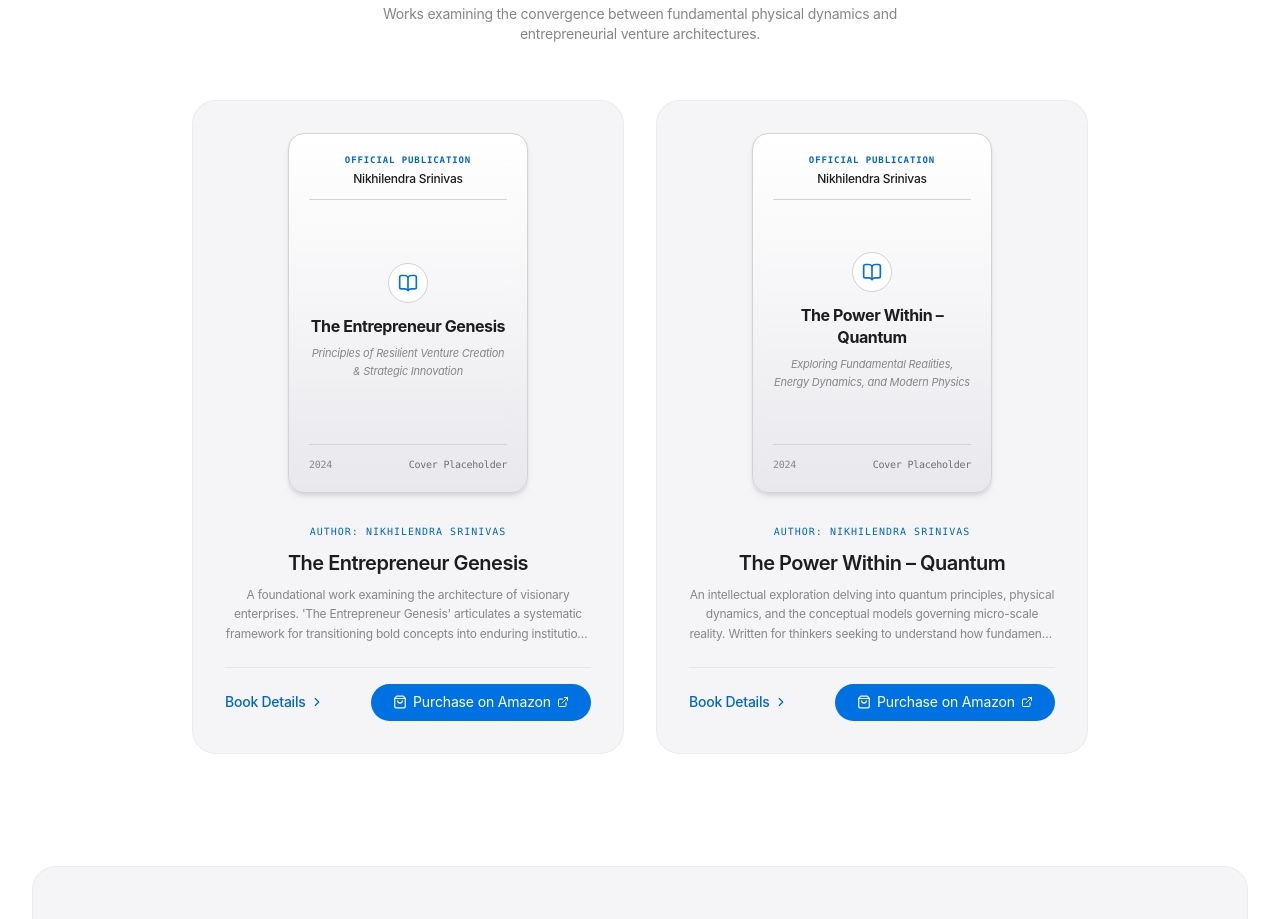
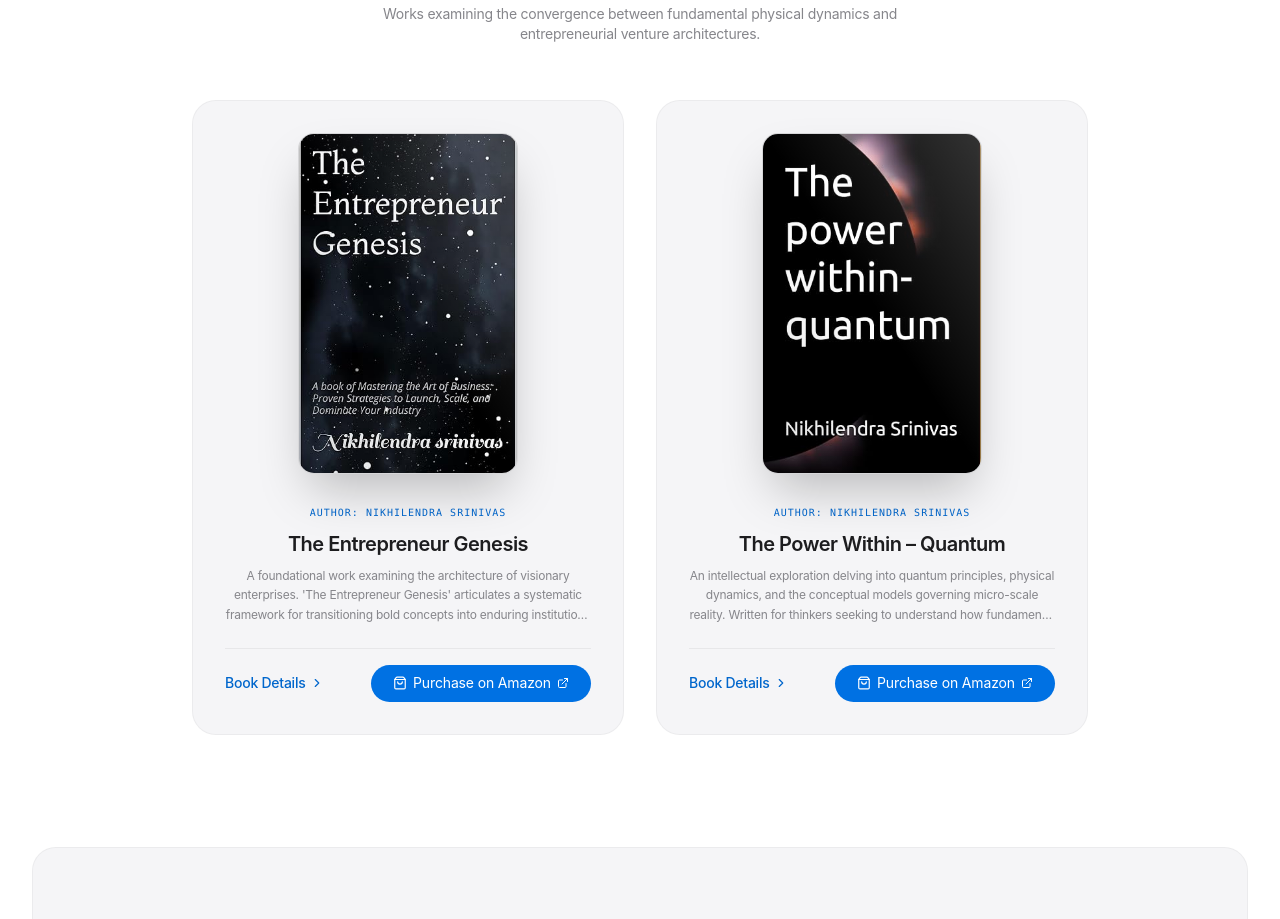
Before and after one commit to Nikhilendra1111/cognisrin-website, a React (Vite) app: page / in a window 1280 px wide. Shown: the part 3320-4239 px from the top of the page. Built offline with nearby package versions, Linux system fonts and the light colour scheme; no server answers; the database is empty.

Commit message:
Add official Amazon book cover images for The Entrepreneur Genesis and The Power Within - Quantum

```diff
--- a/src/components/common/BookCoverPlaceholder.tsx
+++ b/src/components/common/BookCoverPlaceholder.tsx
@@ -1,28 +1,47 @@
-import React from 'react';
+import React, { useState } from 'react';
 import { BookOpen } from 'lucide-react';
 import { Publication } from '../../types';
 
 interface Props {
   publication: Publication;
   className?: string;
+  size?: 'sm' | 'md' | 'lg';
 }
 
-export const BookCoverPlaceholder: React.FC<Props> = ({ publication, className = '' }) => {
-  if (publication.coverImageUrl && publication.coverImageUrl.trim() !== '') {
+export const BookCoverPlaceholder: React.FC<Props> = ({
+  publication,
+  className = '',
+  size = 'md'
+}) => {
+  const [imgError, setImgError] = useState(false);
+
+  const sizeClasses = {
+    sm: 'w-28 max-w-[120px]',
+    md: 'w-full max-w-[220px]',
+    lg: 'w-full max-w-[280px]'
+  }[size];
+
+  if (publication.coverImageUrl && publication.coverImageUrl.trim() !== '' && !imgError) {
     return (
-      <div className={`relative aspect-[2/3] rounded-2xl overflow-hidden shadow-lg border border-[#d2d2d7] ${className}`}>
+      <div
+        className={`relative aspect-[1/1.55] ${sizeClasses} mx-auto rounded-2xl overflow-hidden shadow-2xl border border-[rgba(0,0,0,0.12)] bg-[#f5f5f7] group transition-all duration-300 hover:shadow-3xl hover:scale-[1.02] ${className}`}
+      >
         <img
           src={publication.coverImageUrl}
-          alt={`Book cover of ${publication.title} by ${publication.author}`}
-          className="w-full h-full object-cover"
+          alt={`Official book cover: ${publication.title} authored by ${publication.author}`}
+          onError={() => setImgError(true)}
+          className="w-full h-full object-cover object-center transition-transform duration-500 group-hover:scale-105"
+          loading="lazy"
         />
+        {/* Subtle Apple sheen */}
+        <div className="absolute inset-0 bg-gradient-to-tr from-black/10 via-transparent to-white/20 pointer-events-none" />
       </div>
     );
   }
 
   return (
     <div
-      className={`relative aspect-[2/3] w-full max-w-[240px] mx-auto rounded-2xl bg-gradient-to-b from-[#ffffff] via-[#f5f5f7] to-[#e8e8ed] border border-[#d2d2d7] p-5 flex flex-col justify-between shadow-md group hover:border-[#0071e3]/50 transition-all duration-300 ${className}`}
+      className={`relative aspect-[2/3] w-full max-w-[220px] mx-auto rounded-2xl bg-gradient-to-b from-[#ffffff] via-[#f5f5f7] to-[#e8e8ed] border border-[#d2d2d7] p-5 flex flex-col justify-between shadow-md group hover:border-[#0071e3]/50 transition-all duration-300 ${className}`}
     >
       <div className="border-b border-[#d2d2d7] pb-3">
         <span className="text-[9px] uppercase font-mono tracking-widest text-[#0066cc] block font-semibold">
@@ -49,7 +68,7 @@ export const BookCoverPlaceholder: React.FC<Props> = ({ publication, className =
 
       <div className="border-t border-[#d2d2d7] pt-3 text-[10px] text-[#86868b] flex items-center justify-between font-mono">
         <span>{publication.publicationDate}</span>
-        <span className="text-[#6e6e73]">Cover Placeholder</span>
+        <span className="text-[#6e6e73]">Cognisrin Press</span>
       </div>
     </div>
   );
--- a/src/context/ContentContext.tsx
+++ b/src/context/ContentContext.tsx
@@ -72,8 +72,15 @@ export const ContentProvider: React.FC<{ children: React.ReactNode }> = ({ child
         const parsed: Publication[] = JSON.parse(stored);
         const merged = parsed.map(p => {
           const init = initialPublications.find(ip => ip.id === p.id);
-          if (init && (!p.amazonPurchaseUrl || p.amazonPurchaseUrl.trim() === '')) {
-            return { ...p, amazonPurchaseUrl: init.amazonPurchaseUrl };
+          if (init) {
+            let updated = { ...p };
+            if (!updated.amazonPurchaseUrl || updated.amazonPurchaseUrl.trim() === '') {
+              updated.amazonPurchaseUrl = init.amazonPurchaseUrl;
+            }
+            if (!updated.coverImageUrl || updated.coverImageUrl.trim() === '') {
+              updated.coverImageUrl = init.coverImageUrl;
+            }
+            return updated;
           }
           return p;
         });
--- a/src/lib/mockData.ts
+++ b/src/lib/mockData.ts
@@ -52,7 +52,7 @@ export const initialPublications: Publication[] = [
     subtitle: "Principles of Resilient Venture Creation & Strategic Innovation",
     author: "Nikhilendra Srinivas",
     description: "A foundational work examining the architecture of visionary enterprises. 'The Entrepreneur Genesis' articulates a systematic framework for transitioning bold concepts into enduring institutions through first-principles discipline, rigorous execution, and value creation.",
-    coverImageUrl: "",
+    coverImageUrl: "/images/covers/the-entrepreneur-genesis.jpg",
     amazonPurchaseUrl: "https://www.amazon.in/Entrepreneur-Genesis-Nikhilendra-srinivas-ebook/dp/B0DV8X9X23/ref=sr_1_2?crid=2YBKIXZFEKYBQ&dib=eyJ2IjoiMSJ9.QUCP4AsY-08SNTk6gQQjZMTyN5dkUxdQklmxoNAVUrc.cM18YsBsji1Di8mlz-7rFAZlChg2dBsAToIselcBHX4&dib_tag=se&keywords=Nikhilendra+srinivas&qid=1794121248&sprefix=nikhilendra+sriniva%2Caps%2C272&sr=8-2",
     publicationDate: "2024",
     category: "Entrepreneurship & Innovation",
@@ -66,7 +66,7 @@ export const initialPublications: Publication[] = [
     subtitle: "Exploring Fundamental Realities, Energy Dynamics, and Modern Physics",
     author: "Nikhilendra Srinivas",
     description: "An intellectual exploration delving into quantum principles, physical dynamics, and the conceptual models governing micro-scale reality. Written for thinkers seeking to understand how fundamental physics reshapes modern technological and cognitive paradigms.",
-    coverImageUrl: "",
+    coverImageUrl: "/images/covers/the-power-within-quantum.jpg",
     amazonPurchaseUrl: "https://www.amazon.com/gp/product/B0HP658MVL/ref=ox_sc_act_title_1?smid=A1Y53T3O3Q25L8&th=1",
     publicationDate: "2024",
     category: "Science & Physics",
```
Also changed, not shown: public/images/covers/the-entrepreneur-genesis.jpg (added), public/images/covers/the-power-within-quantum.jpg (added).
